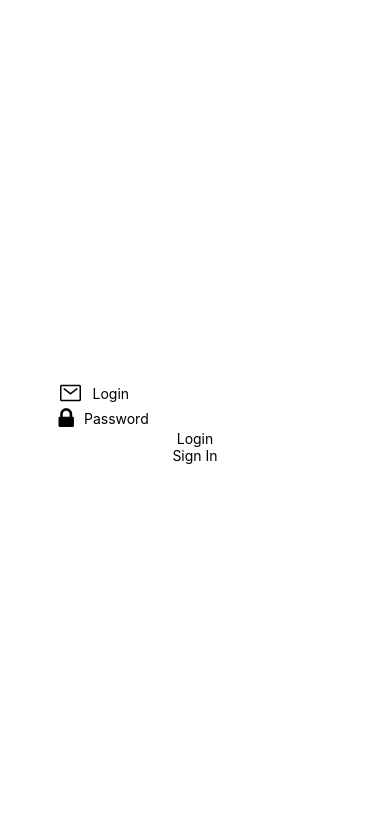
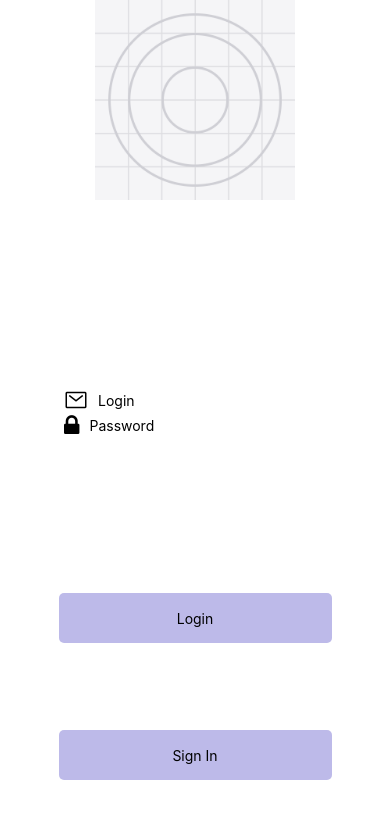
Before and after one commit to Arthur-A-M/DietApp, a React Native app: screen / in a window 390 px wide. Shown: the top 818 px of the page. Built offline with nearby package versions, Linux system fonts and the light colour scheme.

Commit message:
Structured code, improved login and home screens
Created a folder just for functions. Added more styles for the login page. Made the home page receive the value of the user's login.

```diff
--- a/package.json
+++ b/package.json
@@ -17,7 +17,8 @@
     "react-native-gesture-handler": "~2.12.0",
     "@react-native-masked-view/masked-view": "0.2.9",
     "react-native-screens": "~3.22.0",
-    "react-native-safe-area-context": "4.6.3"
+    "react-native-safe-area-context": "4.6.3",
+    "@react-native-async-storage/async-storage": "1.18.2"
   },
   "devDependencies": {
     "@babel/core": "^7.20.0"
--- /dev/null
+++ b/src/Functions/index.js
@@ -0,0 +1,55 @@
+import AsyncStorage from '@react-native-async-storage/async-storage';
+
+  export const getStringData = async (key) => {
+    try {
+      console.log('the key is:', key);
+      const value = await AsyncStorage.getItem(`${key}`);
+      console.log('the value is:', value);
+      if (value !== null) {
+        return value;
+      } else if (value === null || value === []) {
+        console.log('No session found!');
+        return null;
+      }
+    } catch (e) {
+      console.log(e);
+      return null;
+    }
+  };
+
+  export const getObjectData = async (key) => {
+    try {
+      const jsonValue = await AsyncStorage.getItem(`${key}`);
+      console.log('the object retrived is:', jsonValue);
+      return jsonValue != null ? JSON.parse(jsonValue) : null;
+    } catch (e) {
+      console.log(e);
+    }
+  };
+
+  export const storeObjectData = async (key, value) => {
+    try {
+      const jsonValue = JSON.stringify(value);
+      await AsyncStorage.setItem(key, jsonValue);
+    } catch (e) {
+      console.log(e);
+    }
+  }
+
+  export const ReturnTime = (time) => {
+    const timeInSeconds = time;
+    const minutes = Math.floor(timeInSeconds / 60);
+    const seconds = timeInSeconds % 60;
+    const formattedMinutes = minutes.toLocaleString('en-US', { minimumIntegerDigits: 2 });
+    const formattedSeconds = seconds.toLocaleString('en-US', { minimumIntegerDigits: 2 });
+    const formattedTime = `${formattedMinutes}:${formattedSeconds}`;
+    return formattedTime;
+  }
+
+  export const checkInteger = (value) => {
+    if (isNaN(parseInt(value))) {
+      return false;
+    } else {
+      return true;
+    }
+  };
--- a/src/Screens/Home/index.js
+++ b/src/Screens/Home/index.js
@@ -2,10 +2,13 @@ import { Text, View } from 'react-native';
 
 import { styles } from './styles';
 
-export default function HomeScreen() {
+export default function HomeScreen({ navigation, route }) {
+
+  const { login } = route.params;
     return (
       <View style={styles.container}>
         <Text>Home Screen</Text>
+        <Text>{login} received from LoginScreen</Text>
       </View>
     );
   }
--- a/src/Screens/Login/index.js
+++ b/src/Screens/Login/index.js
@@ -1,25 +1,65 @@
-import React, { useState } from 'react';
-import { Text, View, TextInput, Pressable } from 'react-native';
+import React, { useState, useCallback, useEffect } from 'react';
+import { Text, View, TextInput, Pressable, Image } from 'react-native';
 import { FontAwesome, Ionicons, Entypo, AntDesign } from '@expo/vector-icons';
+
+import { storeObjectData, getObjectData } from '../../Functions';
 
 import { styles } from './styles';
 
-export default function LoginScreen() {
+export default function LoginScreen({ navigation }) {
   const [login, setLogin] = useState('');
   const [password, setPassword] = useState('');
   const [securePassword, setSecurePassword] = useState(true);
   const [isEmail, setIsEmail] = useState(false);
 
-  const handleLogin = () => {
-    // Handle login logic
+  const rememberKey = 'rememberDietApp';
+
+  useEffect(() => {
+    const fetchData = async () => {
+      const value = await getObjectData(rememberKey);
+      if (value !== null) {
+        setLogin(value.login);
+        setPassword(value.password);
+        navigateToHome(value.login);// add more verification steps such as testing if login and pass are valid
+      }
     };
 
-  const handleSignIn = () => {
-    // Handle sign in logic
-  };
+    fetchData();
+  }, []);
+
+  const handleLogin = useCallback(() => {
+    if (isValidEmail(login)) {
+      storeObjectData(rememberKey, { login, password });
+      navigateToHome(login);
+    }
+  }, [login]);
+
+  const isValidEmail = useCallback((email) => {
+    const emailRegex = /^[^\s@]+@[^\s@]+\.[^\s@]+$/;
+    return emailRegex.test(email);
+  }, []);
+
+  const navigateToHome = useCallback((login) => {
+    navigation.navigate('Home', { login });
+  }, [navigation]);
+
+  const handleInvalidEmail = useCallback(() => {
+    // Handle invalid email
+  }, []);
+
+  const handleSignIn = useCallback(() => {
+    alert('Not yet implemented');
+  }, []);
 
   return (
     <View style={styles.container}>
+      <View style={styles.imageContainer}>
+        <Image
+          style={{ width: 200, height: 200 }}
+          source={require('../../../assets/icon.png')}
+        />
+      </View>
+      <View style={styles.inputsContainer}>
         <View style={styles.inputContainer}>
           <View style={{ width: '80%', alignItems: 'center', flexDirection: 'row' }}>
             <Ionicons name="mail-outline" size={24} color="black" />
@@ -27,16 +67,22 @@ export default function LoginScreen() {
               style={styles.input}
               placeholder="Login"
               value={login}
-            onChangeText={setLogin}
+              autoComplete="email"
+              onChangeText={(value) => {
+                setLogin(value);
+                setIsEmail(isValidEmail(value));
+              }}
             />
           </View>
-        {login ?
+          {login ? (
             <View>
-            {isEmail ?
+              {isEmail ? (
                 <AntDesign name="check" size={24} color="black" />
-              : <AntDesign name="close" size={24} color="black" />}
+              ) : (
+                <AntDesign name="close" size={24} color="black" />
+              )}
             </View>
-          : null}
+          ) : null}
         </View>
         <View style={styles.inputContainer}>
           <View style={{ width: '80%', alignItems: 'center', flexDirection: 'row' }}>
@@ -49,17 +95,18 @@ export default function LoginScreen() {
               secureTextEntry={securePassword}
             />
           </View>
-        {password ?
-          <Pressable
-            style={styles.eye}
-            onPress={() => setSecurePassword(!securePassword)}
-          >
-            {securePassword ?
+          {password ? (
+            <Pressable style={styles.eye} onPress={() => setSecurePassword(!securePassword)}>
+              {securePassword ? (
                 <Entypo name="eye-with-line" size={24} color="black" />
-              : <Entypo name="eye" size={24} color="black" />}
+              ) : (
+                <Entypo name="eye" size={24} color="black" />
+              )}
             </Pressable>
-          : null}
+          ) : null}
         </View>
+      </View>
+      <View  style={styles.pressablesContainer}>
         <Pressable style={styles.button} onPress={handleLogin}>
           <Text>Login</Text>
         </Pressable>
@@ -67,5 +114,6 @@ export default function LoginScreen() {
           <Text>Sign In</Text>
         </Pressable>
       </View>
+    </View>
   );
 }
--- a/src/Screens/Login/styles.js
+++ b/src/Screens/Login/styles.js
@@ -7,7 +7,22 @@ export const styles = StyleSheet.create({
       flex: 1,
       backgroundColor: Colors.generic.light,
       alignItems: 'center',
+      justifyContent: 'space-around',
+    },
+    imageContainer: {
+     flex: 1,
+    },
+    inputsContainer:{
+      flex: 1,
+      alignItems: 'start',
       justifyContent: 'center',
+    },
+    pressablesContainer: {
+      flex: 1,
+      width: '100%',
+      alignItems: 'center',
+      justifyContent: 'space-around',
+      paddingBottom: 20
     },
     inputContainer: {
       flexDirection: 'row',
@@ -17,5 +32,13 @@ export const styles = StyleSheet.create({
     },
     input: {
       paddingHorizontal: 10,
-    }
+    },
+    button: {
+      width: '70%',
+      alignItems: 'center',
+      justifyContent: 'center',
+      backgroundColor: Colors.core.main,
+      height: 50,
+      borderRadius: 5,
+    },
   });
```
Also changed, not shown: 1 other file (tests, documents, lock files or other folders). Lines whose indentation alone changed are shown as unchanged.
